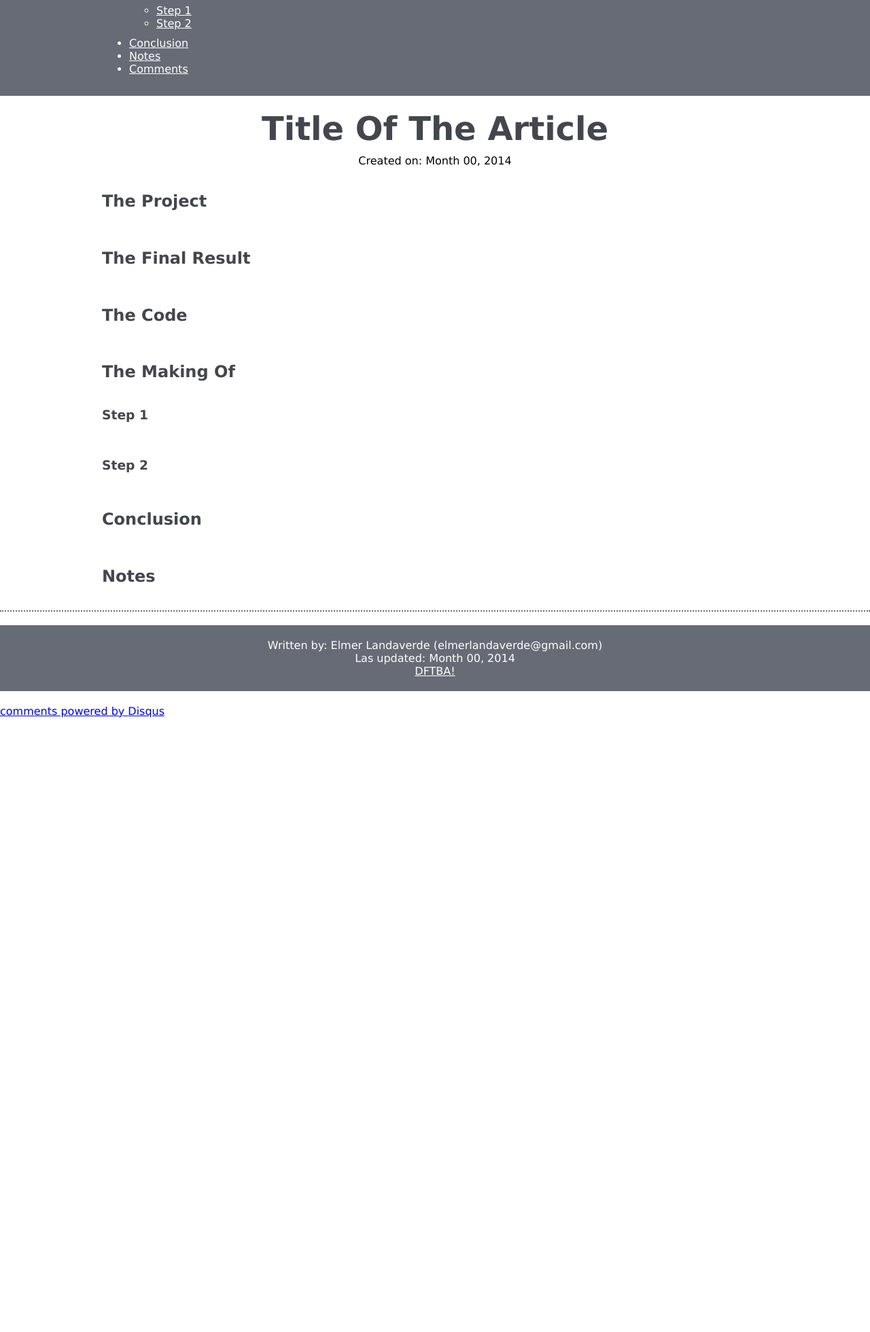
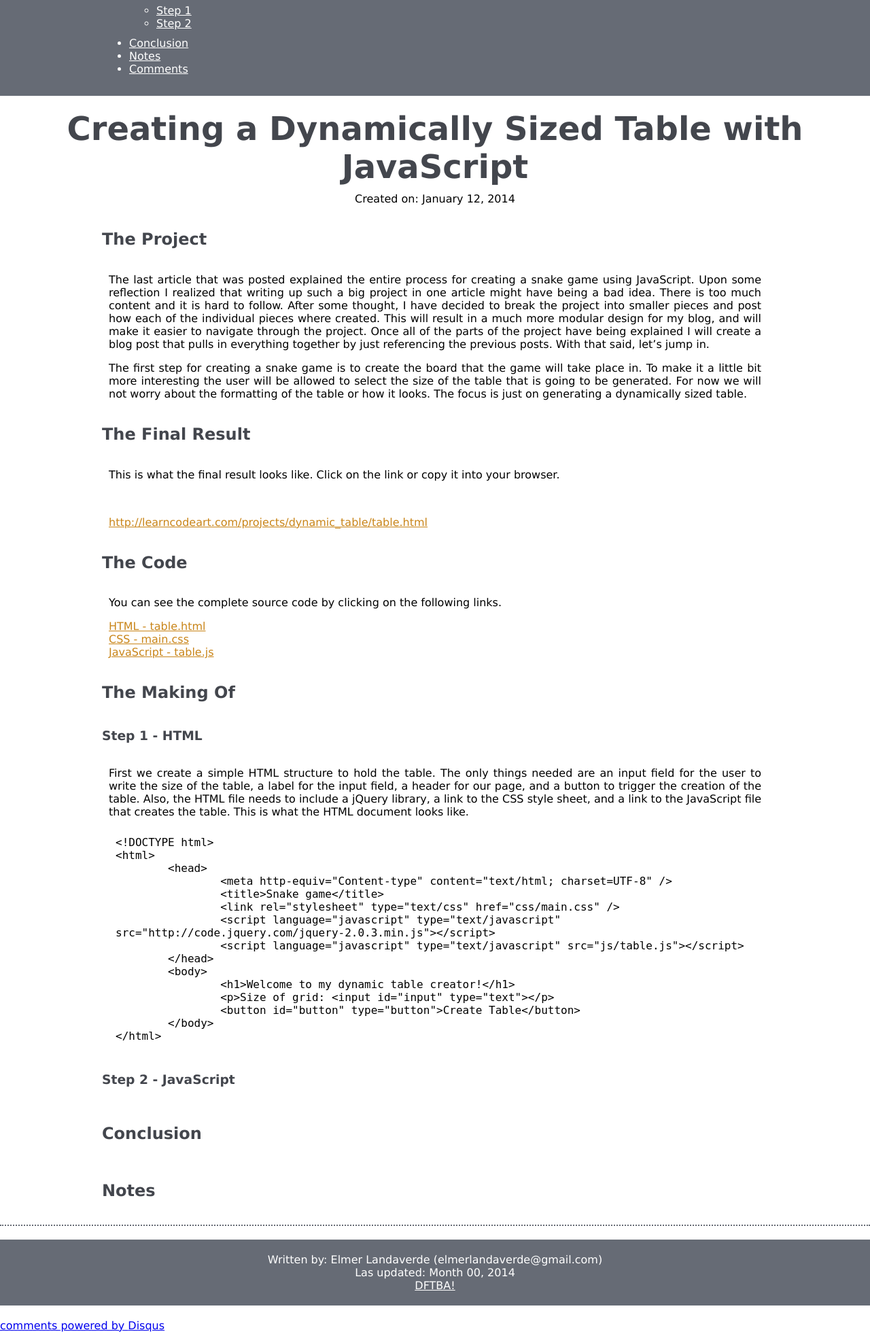
Before and after one commit to elmerland/home_page, a PHP site: page /articles/dynamic_table.php in a window 1280 px wide. Shown: the part 438-2398 px from the top of the page at 68% size. Before the commit the page ends 1494 px from the top, so only its background shows below. Run offline with PHP 8.4, Linux system fonts and the light colour scheme; some libraries are stand-ins or nearby versions.

Commit message:
Added screen shot of dynamic table article. Started writing article.

```diff
--- a/articles/dynamic_table.php
+++ b/articles/dynamic_table.php
@@ -34,8 +34,8 @@
 		</div>
 
 		<header>
-			<h1>Title Of The Article</h1>
-			<p><time pubdate datetime="2014-00-00">Created on: Month 00, 2014</time></p>
+			<h1>Creating a Dynamically Sized Table with JavaScript</h1>
+			<p><time pubdate datetime="2014-01-12">Created on: January 12, 2014</time></p>
 		</header>
 
 		<div id="content">
@@ -44,30 +44,74 @@
 			<span><a class="toTop" href="#">Back to top</a></span>
 
 			<p>
+				The last article that was posted explained the entire process for creating a snake game using JavaScript. Upon some reflection I realized that writing up such a big project in one article might have being a bad idea. There is too much content and it is hard to follow. After some thought, I have decided to break the project into smaller pieces and post how each of the individual pieces where created. This will result in a much more modular design for my blog, and will make it easier to navigate through the project. Once all of the parts of the project have being explained I will create a blog post that pulls in everything together by just referencing the previous posts. With that said, let’s jump in.
+			</p>
+
+			<p>
+				The first step for creating a snake game is to create the board that the game will take place in. To make it a little bit more interesting the user will be allowed to select the size of the table that is going to be generated. For now we will not worry about the formatting of the table or how it looks. The focus is just on generating a dynamically sized table.
 			</p>
 
 			<h2 id="theFinalResult">The Final Result</h2>
 			<span><a class="toTop" href="#">Back to top</a></span>
 
 			<p>
+				This is what the final result looks like. Click on the link or copy it into your browser.
+			</p>
+
+			<img href="http://learncodeart.com/projects/dynamic_table/screenshort.jpg">
+
+			<p>
+				<a href="http://learncodeart.com/projects/dynamic_table/table.html">http://learncodeart.com/projects/dynamic_table/table.html</a>
 			</p>
 
 			<h2 id="theCode">The Code</h2>
 			<span><a class="toTop" href="#">Back to top</a></span>
 
 			<p>
+				You can see the complete source code by clicking on the following links.
+			</p>
+
+			<p>
+				<a title="table.html" href="http://learncodeart.com/projects/dynamic_table/table.html" target="_blank">
+					HTML - table.html
+				</a><br>
+
+				<a title="main.css" href="http://learncodeart.com/projects/dynamic_table/css/main.css" target="_blank">
+					CSS - main.css
+				</a><br>
+
+				<a title="table.js" href="http://learncodeart.com/projects/dynamic_table/js/table.js" target="_blank">
+					JavaScript - table.js
+				</a><br>
 			</p>
 
 			<h2 id="theMakingOf">The Making Of</h2>
 			<span><a class="toTop" href="#">Back to top</a></span><br>
 
-			<h3 id="step1">Step 1</h3>
+			<h3 id="step1">Step 1 - HTML</h3>
 			<span><a class="toTop" href="#">Back to top</a></span>
 
 			<p>
+				First we create a simple HTML structure to hold the table. The only things needed are an input field for the user to write the size of the table, a label for the input field, a header for our page, and a button to trigger the creation of the table. Also, the HTML file needs to include a jQuery library, a link to the CSS style sheet, and a link to the JavaScript file that creates the table. This is what the HTML document looks like.
 			</p>
 
-			<h3 id="step2">Step 2</h3>
+			<pre class="prettyprint">&lt;!DOCTYPE html&gt;
+&lt;html&gt;
+	&lt;head&gt;
+		&lt;meta http-equiv="Content-type" content="text/html; charset=UTF-8" /&gt;
+		&lt;title&gt;Snake game&lt;/title&gt;
+		&lt;link rel="stylesheet" type="text/css" href="css/main.css" /&gt;
+		&lt;script language="javascript" type="text/javascript" src="http://code.jquery.com/jquery-2.0.3.min.js"&gt;&lt;/script&gt;
+		&lt;script language="javascript" type="text/javascript" src="js/table.js"&gt;&lt;/script&gt;
+	&lt;/head&gt;
+	&lt;body&gt;
+		&lt;h1&gt;Welcome to my dynamic table creator!&lt;/h1&gt;
+		&lt;p&gt;Size of grid: &lt;input id="input" type="text"&gt;&lt;/p&gt;
+		&lt;button id="button" type="button"&gt;Create Table&lt;/button&gt;
+	&lt;/body&gt;
+&lt;/html&gt;</pre>
+
+			<h3 id="step2">Step 2 - JavaScript</h3>
 			<span><a class="toTop" href="#">Back to top</a></span>
 
 			<p>
--- a/projects/dynamic_table/table.html
+++ b/projects/dynamic_table/table.html
@@ -10,6 +10,6 @@
 	<body>
 		<h1>Welcome to my dynamic table creator!</h1>
 		<p>Size of grid: <input id="input" type="text"></p>
-		<button id="button" type="button">Create Game</button>
+		<button id="button" type="button">Create Table</button>
 	</body>
 </html>
```
Also changed, not shown: projects/dynamic_table/screenshot.jpg (added).
